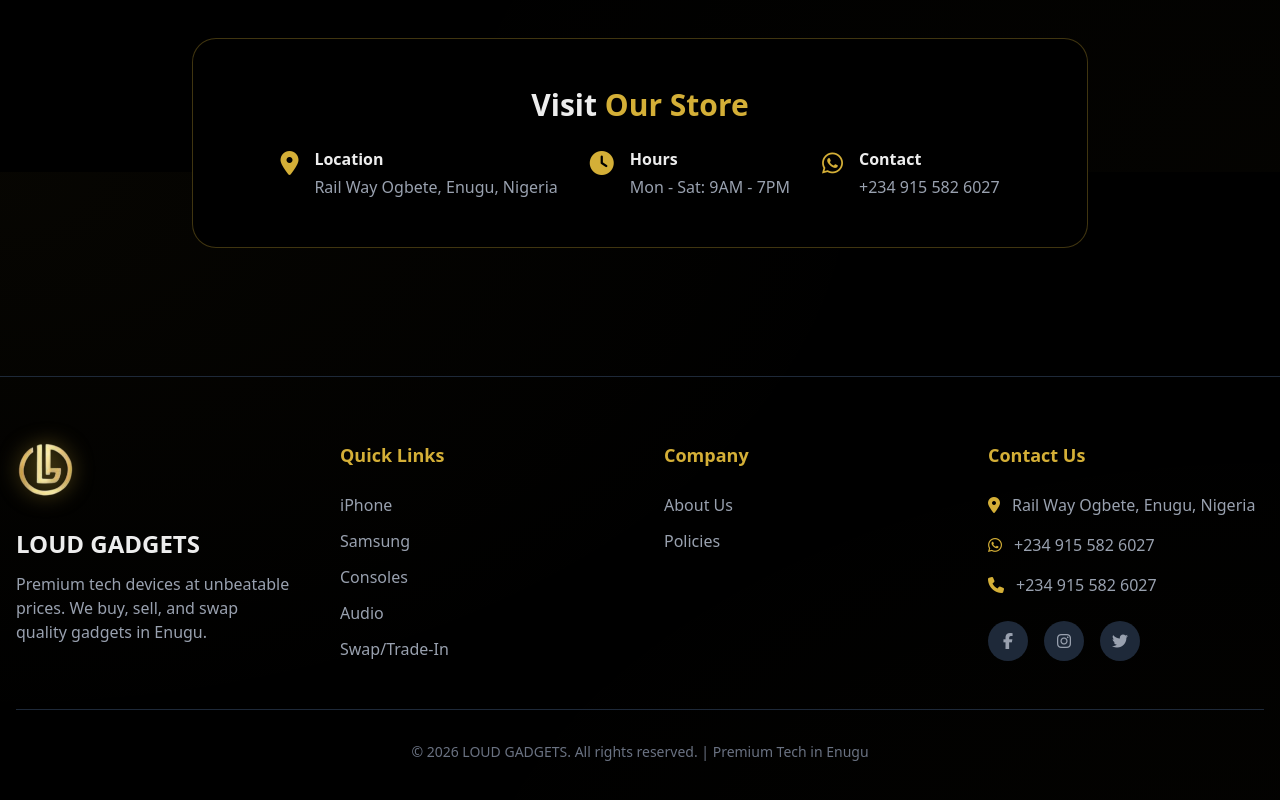
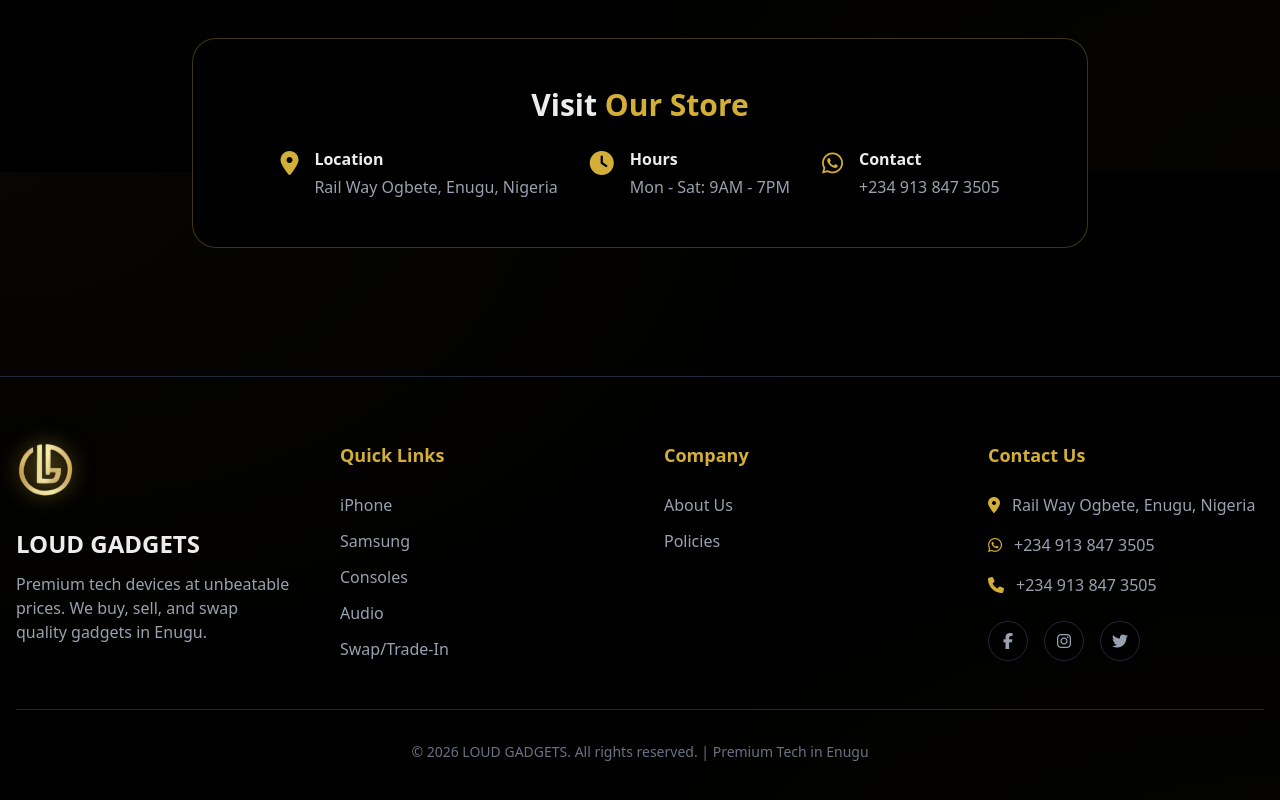
Before and after one commit to princesssilver928-spec/loud-gadgets, a Next.js app: page /about in a window 1280 px wide. Shown: the part 1428-2228 px from the top of the page. Built offline with nearby package versions, Linux system fonts and the light colour scheme.

Commit message:
Fix: Force pure black background on all devices - remove all grey values

```diff
--- a/src/app/about/page.tsx
+++ b/src/app/about/page.tsx
@@ -146,7 +146,7 @@ export default function AboutPage() {
                     rel="noopener noreferrer"
                     className="text-gray-400 hover:text-premium-gold transition-colors"
                   >
-                    +234 915 582 6027
+                    +234 913 847 3505
                   </a>
                 </div>
               </div>
--- a/src/app/globals.css
+++ b/src/app/globals.css
@@ -23,7 +23,7 @@
 }
 
 html, body {
-  background-color: #000000;
+  background-color: #000000 !important;
   color: var(--foreground);
   min-height: 100vh;
   min-height: 100dvh;
@@ -234,7 +234,7 @@ html {
   }
 
   .product-card {
-    background: linear-gradient(180deg, rgba(15, 15, 15, 0.9) 0%, #000000 100%);
+    background: #000000;
   }
 
   .product-image img {
--- a/src/components/Footer.tsx
+++ b/src/components/Footer.tsx
@@ -83,7 +83,7 @@ export default function Footer() {
                   rel="noopener noreferrer"
                   className="text-gray-400 hover:text-premium-gold transition-colors"
                 >
-                  +234 915 582 6027
+                  +234 913 847 3505
                 </a>
               </li>
               <li className="flex items-center gap-3">
@@ -92,7 +92,7 @@ export default function Footer() {
                   href="tel:+2349138473505"
                   className="text-gray-400 hover:text-premium-gold transition-colors"
                 >
-                  +234 915 582 6027
+                  +234 913 847 3505
                 </a>
               </li>
             </ul>
@@ -101,19 +101,19 @@ export default function Footer() {
             <div className="flex gap-4 mt-6">
               <a
                 href="#"
-                className="w-10 h-10 bg-gray-800 rounded-full flex items-center justify-center text-gray-400 hover:bg-premium-gold hover:text-deep-black transition-all"
+                className="w-10 h-10 bg-black rounded-full flex items-center justify-center text-gray-400 hover:bg-premium-gold hover:text-deep-black transition-all border border-gray-800"
               >
                 <i className="fab fa-facebook-f"></i>
               </a>
               <a
                 href="#"
-                className="w-10 h-10 bg-gray-800 rounded-full flex items-center justify-center text-gray-400 hover:bg-premium-gold hover:text-deep-black transition-all"
+                className="w-10 h-10 bg-black rounded-full flex items-center justify-center text-gray-400 hover:bg-premium-gold hover:text-deep-black transition-all border border-gray-800"
               >
                 <i className="fab fa-instagram"></i>
               </a>
               <a
                 href="#"
-                className="w-10 h-10 bg-gray-800 rounded-full flex items-center justify-center text-gray-400 hover:bg-premium-gold hover:text-deep-black transition-all"
+                className="w-10 h-10 bg-black rounded-full flex items-center justify-center text-gray-400 hover:bg-premium-gold hover:text-deep-black transition-all border border-gray-800"
               >
                 <i className="fab fa-twitter"></i>
               </a>
```
